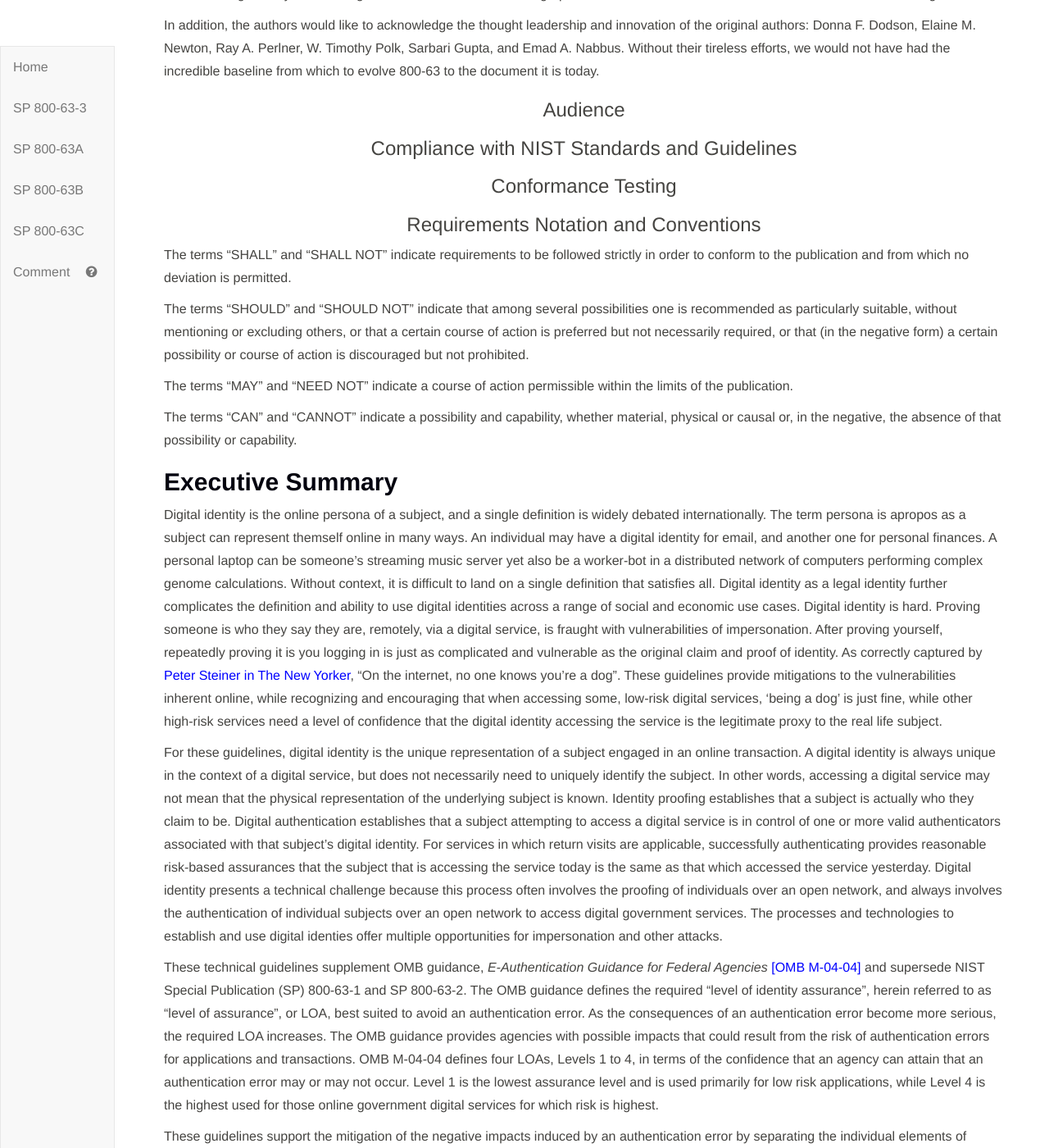
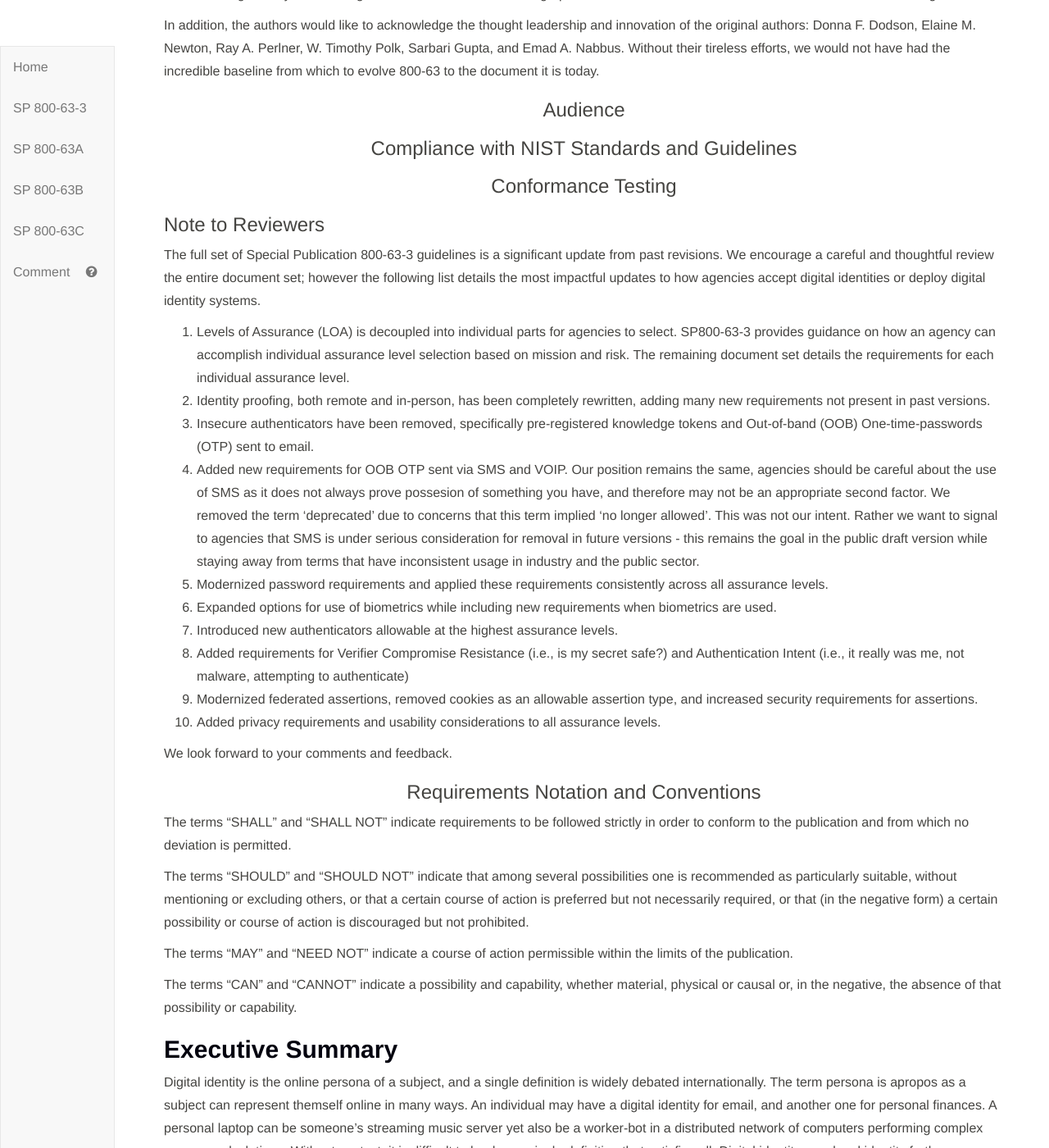
Before and after one commit to usnistgov/800-63-3, a Jekyll site: the page built from sp800-63-3/cover.md, in a window 1280 px wide and 1400 px high, scrolled down 2295 px. Shown: the whole window at 82% size. Built offline with Jekyll 4.4.1, drawn with Linux system fonts in a browser that asks for light colours; our own code applies the rules of GitHub Pages for plain Markdown files.

Commit message:
Added NTR

```diff
--- a/sp800-63-3/cover.md
+++ b/sp800-63-3/cover.md
@@ -167,9 +167,26 @@
 
 </div>
 
-{::comment}
+
 
 ### Note to Reviewers
+
+The full set of Special Publication 800-63-3 guidelines is a significant update from past revisions.  We encourage a careful and thoughtful review the entire document set; however the following list details the most impactful updates to how agencies accept digital identities or deploy digital identity systems.
+
+1. Levels of Assurance (LOA) is decoupled into individual parts for agencies to select. SP800-63-3 provides guidance on how an agency can accomplish individual assurance level selection based on mission and risk.  The remaining document set details the requirements for each individual assurance level.
+2. Identity proofing, both remote and in-person, has been completely rewritten, adding many new requirements not present in past versions.
+3. Insecure authenticators have been removed, specifically pre-registered knowledge tokens and Out-of-band (OOB) One-time-passwords (OTP) sent to email.
+4. Added new requirements for OOB OTP sent via SMS and VOIP.  Our position remains the same, agencies should be careful about the use of SMS as it does not always prove possesion of something you have, and therefore may not be an appropriate second factor. We removed the term 'deprecated' due to concerns that this term implied 'no longer allowed'. This was not our intent.  Rather we want to signal to agencies that SMS is under serious consideration for removal in future versions - this remains the goal in the public draft version while staying away from terms that have inconsistent usage in industry and the public sector.
+5. Modernized password requirements and applied these requirements consistently across all assurance levels.
+6. Expanded options for use of biometrics while including new requirements when biometrics are used.
+7. Introduced new authenticators allowable at the highest assurance levels.
+8. Added requirements for Verifier Compromise Resistance (i.e., is my secret safe?) and Authentication Intent (i.e., it really was me, not malware, attempting to authenticate)
+8. Modernized federated assertions, removed cookies as an allowable assertion type, and increased security requirements for assertions.
+9. Added privacy requirements and usability considerations to all assurance levels.
+
+We look forward to your comments and feedback.
+
+{::comment}
 
 ### Note to Readers
 
```
